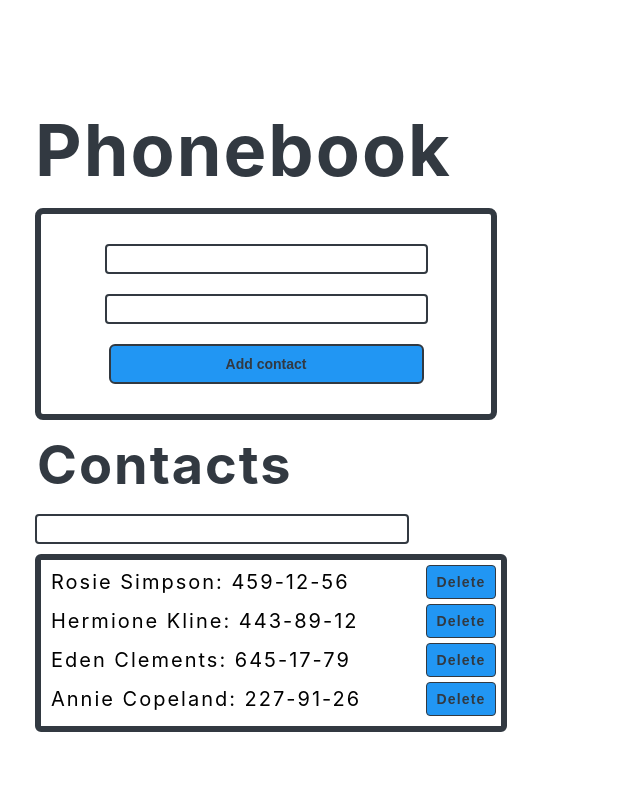
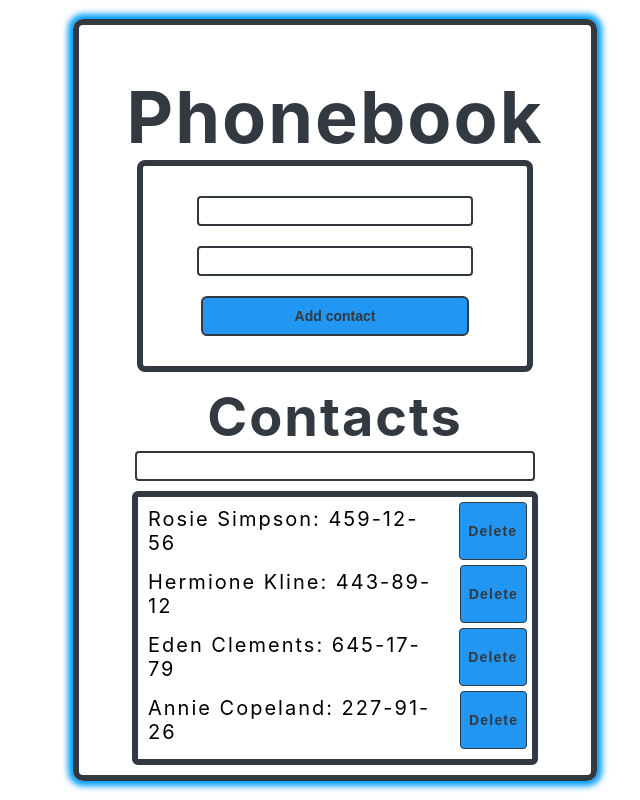
Before and after one commit to Maksym-Svyrydov/goit-react-hw-02-phonebook, a React (Create React App) app: page / in a window 1280 px wide. Shown: the whole page, without its empty margins (305-945 px from the left). Built offline with nearby package versions, Linux system fonts and the light colour scheme.

Commit message:
fixed styles

```diff
--- a/src/components/App.styled.js
+++ b/src/components/App.styled.js
@@ -3,12 +3,17 @@ import styled from 'styled-components';
 export const Container = styled.div`
   display: flex;
   flex-direction: column;
-  width: 600px;
+  width: 40%;
   letter-spacing: 2px;
+  border: 6px solid rgba(50, 57, 65, 1);
+  box-shadow: 0px 0px 6px 5px #009eff;
+  border-radius: 10px;
+  justify-content: center;
+  align-items: center;
 `;
 export const PhoneBook = styled.h1`
-  padding: 0;
-  margin-bottom: 15px;
+  padding: 0px;
+  margin-bottom: 0px;
   letter-spacing: 2 px;
   color: rgba(50, 57, 65, 1);
 `;
--- a/src/components/Filter/Filter.styled.js
+++ b/src/components/Filter/Filter.styled.js
@@ -1,13 +1,15 @@
 import styled from 'styled-components';
 
 export const FilterContaner = styled.div`
+  display: flex;
   padding: 0px;
   margin: 0px;
+  width: 78%;
 `;
 export const FilterInput = styled.input`
   padding: 5px;
-  width: 60%;
-  height: 12%;
+  width: 100%;
+  height: 15%;
   font-size: 14px;
   font-weight: 600;
   background: #ffff;
```
